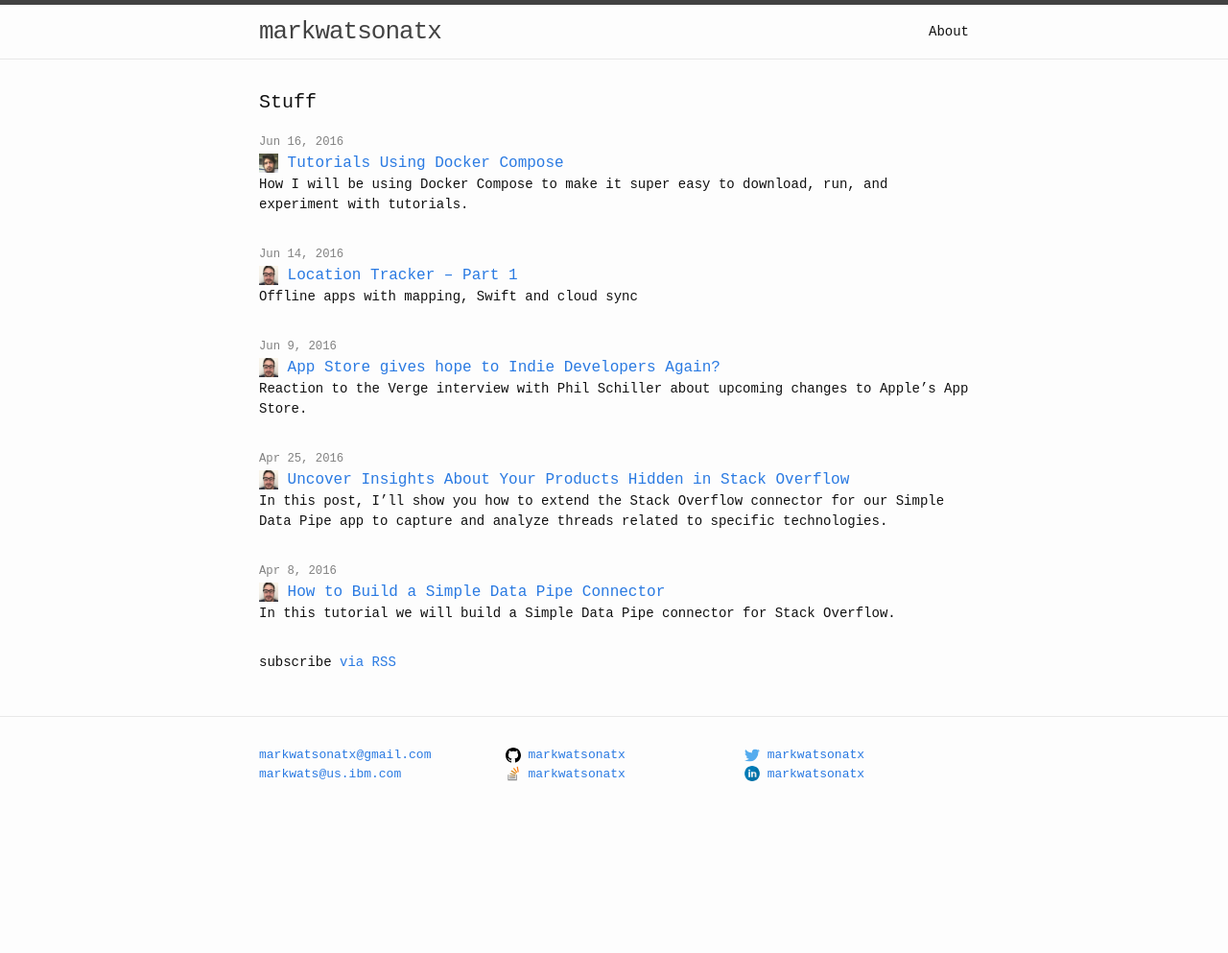
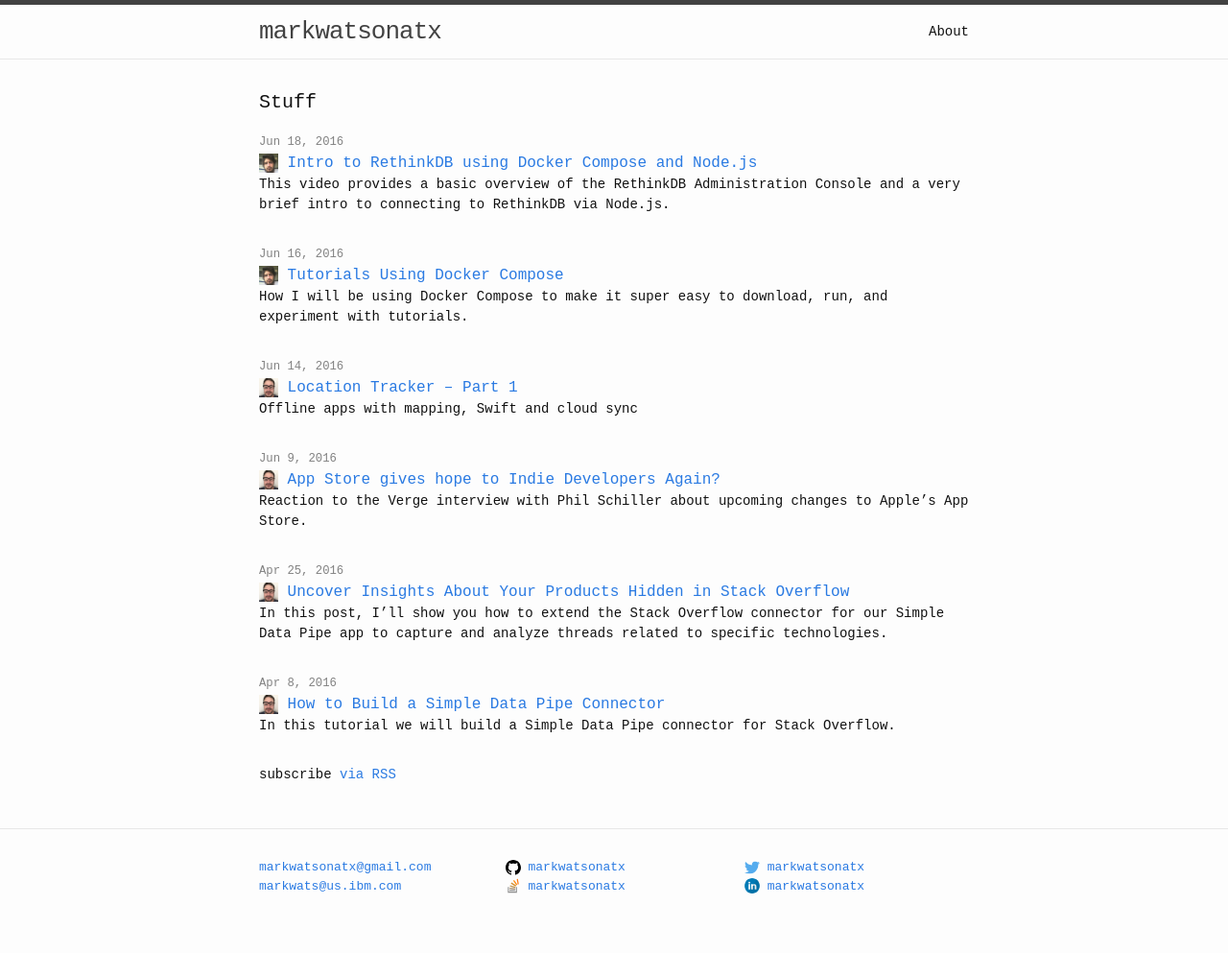
Before and after one commit to markwatsonatx/markwatsonatx.github.io, a Jekyll site: the page built from index.html, in a window 1280 px wide. Shown: the whole page at 96% size. Built offline with Jekyll 4.4.1, drawn with Linux system fonts in a browser that asks for light colours; before the commit the page ends 900 px from its top, so only the background shows below that.

Commit message:
Intro to RethinkDB tutorial

```diff
--- a/_posts/2016-06-16-tutorial-intro.markdown
+++ b/_posts/2016-06-16-tutorial-intro.markdown
@@ -17,4 +17,4 @@
 
 This video shows you how it works:
 
-<iframe width="420" height="315" src="https://www.youtube.com/embed/0yAbOufNvWo" frameborder="0" allowfullscreen></iframe>
+<iframe width="640" height="400" src="https://www.youtube.com/embed/0yAbOufNvWo" frameborder="0" allowfullscreen></iframe>
--- /dev/null
+++ b/_posts/2016-06-18-tutorial-rethinkdb-intro.markdown
@@ -0,0 +1,12 @@
+---
+layout: post
+title:  "Intro to RethinkDB using Docker Compose and Node.js"
+date:   2016-06-18 09:00:00 -0500
+categories: [tutorial, mobile, ios, swift, cloudant, sync, geo, location]
+caption: This video provides a basic overview of the RethinkDB Administration Console and a very brief intro to connecting to RethinkDB via Node.js.
+super: unofficial
+---
+
+![Super Unofficial](/img/profile0.jpg){: .post-content-profile } This video provides a basic overview of the RethinkDB Administration Console and a very brief intro to connecting to RethinkDB via Node.js.
+
+<iframe width="640" height="400" src="https://www.youtube.com/embed/G8N0Ci6bD7o" frameborder="0" allowfullscreen></iframe>
```
